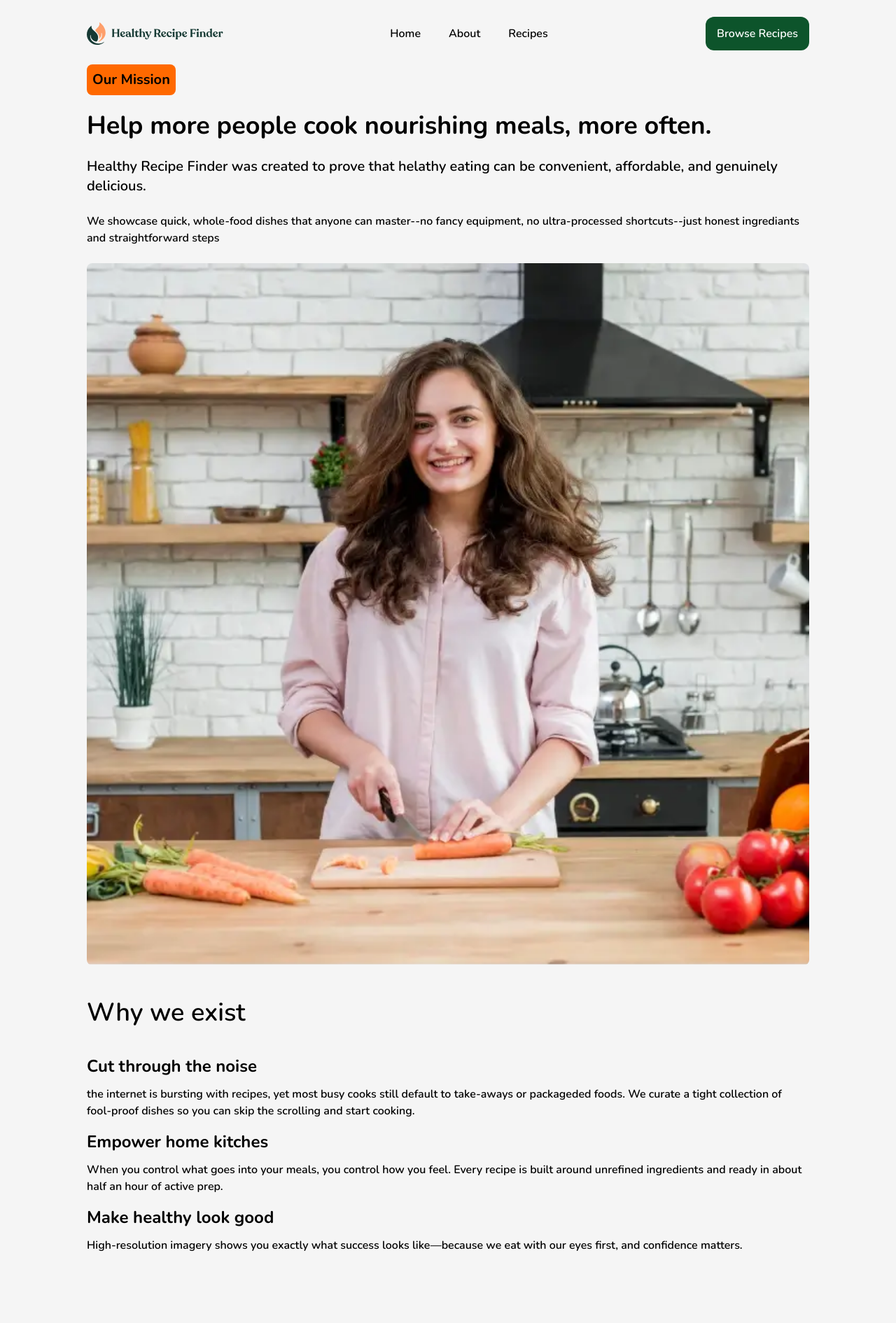
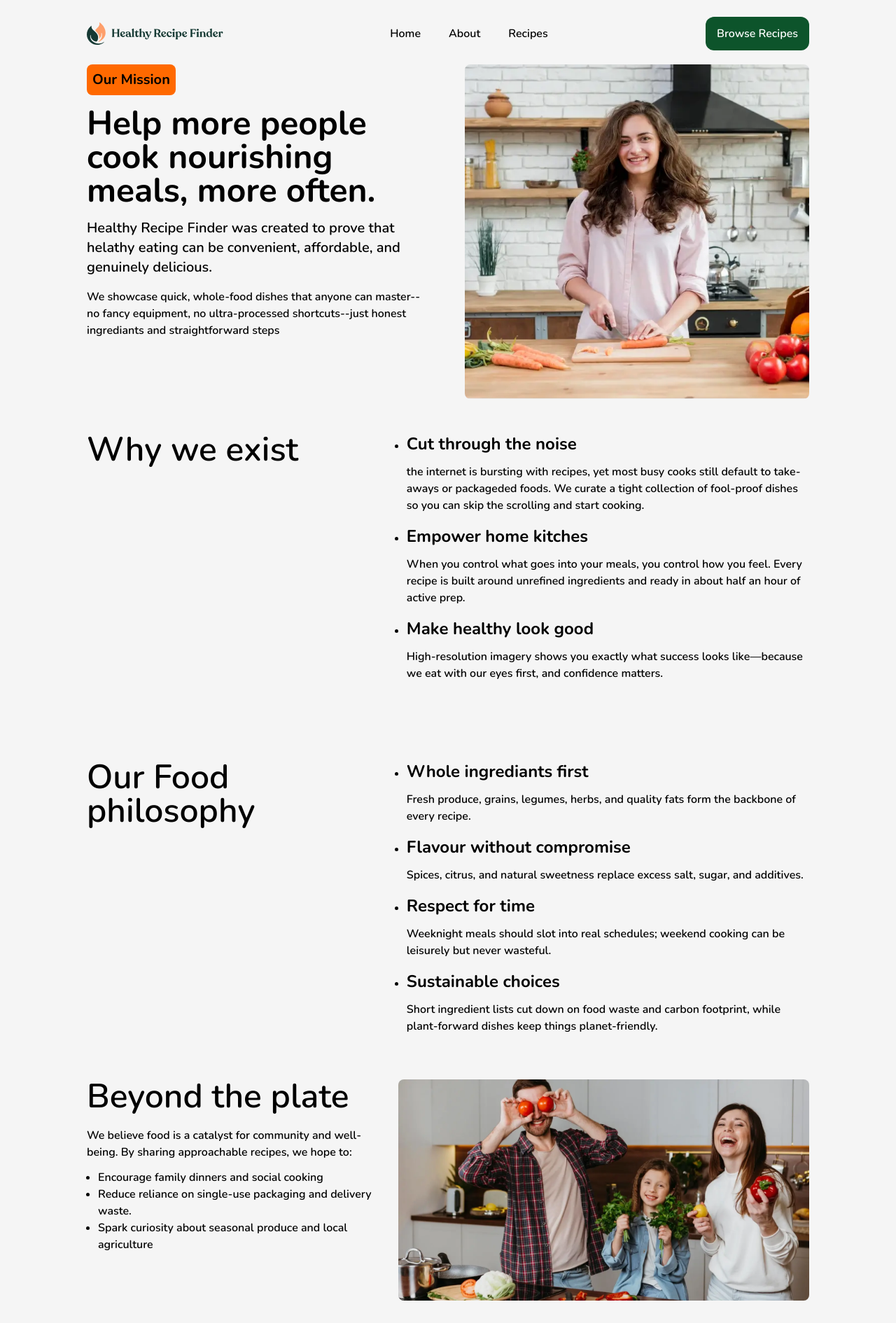
Before and after one commit to conormcfarlane/recipe-finder, a React (Vite) app: page /about in a window 1280 px wide. Shown: the top 1890 px of the page at 70% size. Built offline with nearby package versions, Linux system fonts and the light colour scheme.

Commit message:
finished tablet and destop about page

```diff
--- a/src/pages/About/About.jsx
+++ b/src/pages/About/About.jsx
@@ -3,12 +3,14 @@ import AboutHero from "./AboutHero";
 import AboutWhyWeExist from "./AboutWhyWeExist";
 import AboutOurFoodPhilosophy from "./AboutOurFoodPhilosophy";
 import ReadyToCook from "../../components/ReadyToCook";
+import AboutBeyondThePlate from "./AboutBeyondThePlate";
 export default function About() {
   return (
     <section>
       <AboutHero />
       <AboutWhyWeExist />
       <AboutOurFoodPhilosophy />
+      <AboutBeyondThePlate/>
       <ReadyToCook />
     </section>
   );
--- a/src/pages/About/AboutBeyondThePlate.jsx
+++ b/src/pages/About/AboutBeyondThePlate.jsx
@@ -1,22 +1,30 @@
 import React from "react";
-import ImageBeyondThePlateLarge from "../../assets/images/image-beyond-the-plate-large.webp"
-import ImageBeyondThePlateSmall from "../../assets/images/image-beyond-the-plate-small.webp"
+import ImageBeyondThePlateLarge from "../../assets/images/image-about-beyond-the-plate-large.webp";
+import ImageBeyondThePlateSmall from "../../assets/images/image-about-beyond-the-plate-small.webp";
 
 export default function AboutBeyondThePlate() {
   return (
-    <section>
-      <p className="text-4xl">Beyond the plate</p>
-      <p>
+    <section className="flex flex-col gap-8 lg:flex-row">
+      <div className="lg:w-2/5">
+        <p className="text-4xl md:text-5xl lg:mb-5">Beyond the plate</p>
+        <p className="lg:mb-3">
           We believe food is a catalyst for community and well-being. By sharing
           approachable recipes, we hope to:
         </p>
-      <ul>
+        <ul className="list-disc list-outside pl-4">
           <li>Encourage family dinners and social cooking</li>
           <li>Reduce reliance on single-use packaging and delivery waste.</li>
           <li>Spark curiosity about seasonal produce and local agriculture</li>
         </ul>
-      <picture>
-        <source srcSet= />
+      </div>
+
+      <picture className="flex-1">
+        <source srcSet={ImageBeyondThePlateLarge} media="(min-width:1024px)" />
+        <img
+          src={ImageBeyondThePlateSmall}
+          alt=""
+          className="rounded-lg w-full"
+        />
       </picture>
     </section>
   );
--- a/src/pages/About/AboutHero.jsx
+++ b/src/pages/About/AboutHero.jsx
@@ -4,9 +4,14 @@ import imageAboutOurMissionLarge from "../../assets/images/image-about-our-missi
 
 export default function AboutHero() {
   return (
-    <section className="flex flex-col gap-6">
-      <p className="text-xl bg-orange-500 w-fit p-2 rounded-lg font-bold">Our Mission</p>
-      <h2 className="text-4xl font-bold">Help more people cook nourishing meals, more often.</h2>
+    <section className="flex flex-col gap-6 lg:flex-row lg:gap-12">
+      <div className="lg:w-1/2 flex flex-col gap-4">
+        <p className="text-xl bg-orange-500 w-fit p-2 rounded-lg font-bold">
+          Our Mission
+        </p>
+        <h2 className="text-4xl font-bold md:text-5xl">
+          Help more people cook nourishing meals, more often.
+        </h2>
         <p className="text-xl">
           Healthy Recipe Finder was created to prove that helathy eating can be
           convenient, affordable, and genuinely delicious.
@@ -16,9 +21,15 @@ export default function AboutHero() {
           equipment, no ultra-processed shortcuts--just honest ingrediants and
           straightforward steps
         </p>
-      <picture>
+      </div>
+
+      <picture className="lg:w-1/2">
         <source srcSet={imageAboutOurMissionLarge} media="(min:width:1024px)" />
-        <img src={imageAboutOurMissionSmall} alt="" className="rounded-lg w-full" />
+        <img
+          src={imageAboutOurMissionSmall}
+          alt=""
+          className="rounded-lg w-full"
+        />
       </picture>
     </section>
   );
--- a/src/pages/About/AboutReuseableList.jsx
+++ b/src/pages/About/AboutReuseableList.jsx
@@ -2,12 +2,12 @@ import React from "react";
 
 export default function AboutReuseableList({ title, items }) {
   return (
-    <section className="py-12">
-      <p className="text-4xl mb-10">{title}</p>
-      <ul className="flex flex-col gap-4">
+    <section className="py-12 lg:flex mb-4 lg:gap-7">
+      <p className="text-4xl mb-10 md:text-5xl lg:w-2/5">{title}</p>
+      <ul className="flex flex-col gap-4 list-disc pl-4 lg:flex-1">
         {items.map((item, index) => (
-          <li key={item}>
-            <p className="text-2xl font-bold mb-3">{item.miniTitle}</p>
+          <li key={item.miniTitle}>
+            <p className="text-2xl font-bold mb-3 ">{item.miniTitle}</p>
             <p>{item.description}</p>
           </li>
         ))}
```
Lines whose indentation alone changed are shown as unchanged.
